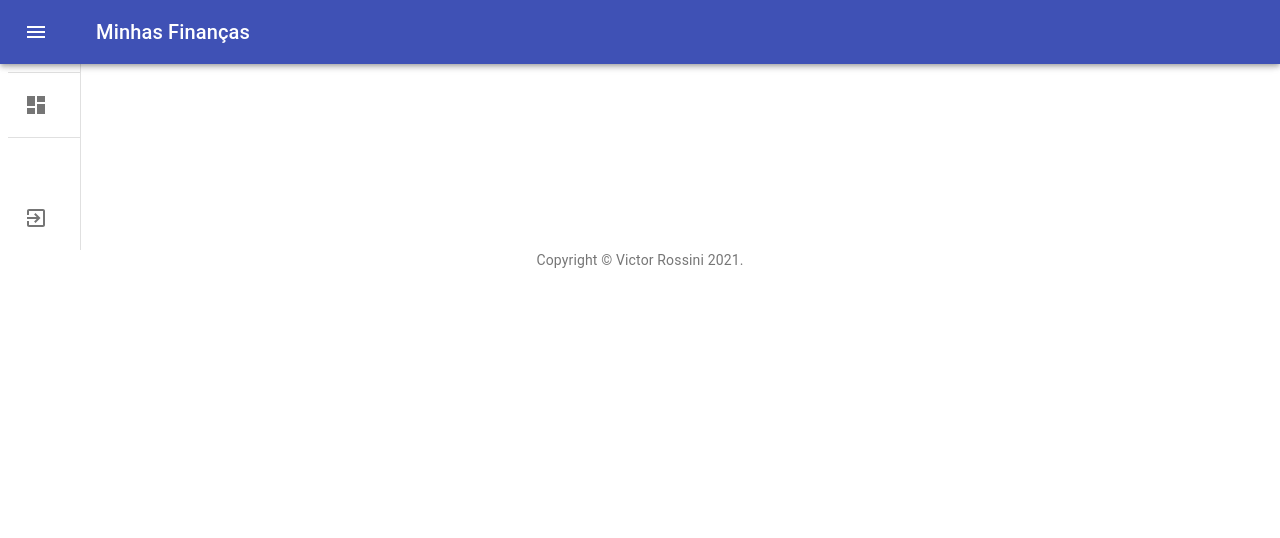
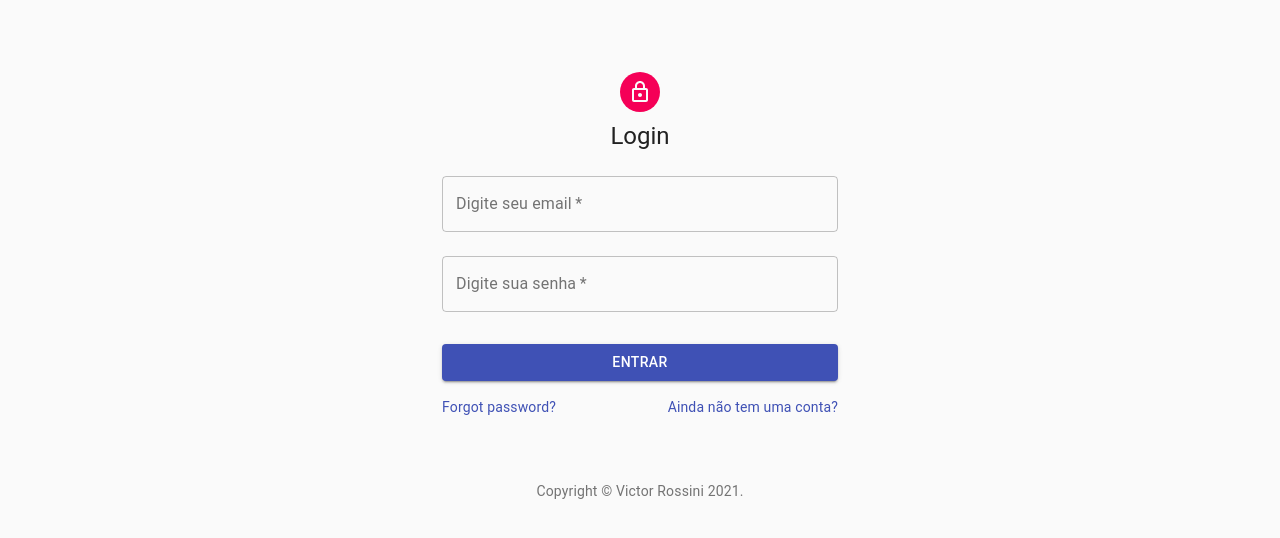
Before and after one commit to Victor0123/minhas-financas-frontend, a React (Create React App) app: page / in a window 1280 px wide. Shown: the top 538 px of the page. Built offline with nearby package versions, Linux system fonts and the light colour scheme.

Commit message:
Cria paginas de login/registro e priva dashboard

```diff
--- a/package.json
+++ b/package.json
@@ -11,6 +11,7 @@
     "axios": "^0.21.1",
     "clsx": "^1.1.1",
     "moment": "^2.29.1",
+    "prop-types": "^15.7.2",
     "react": "^17.0.1",
     "react-datepicker": "^3.4.1",
     "react-dom": "^17.0.1",
--- a/src/pages/Inicial/index.js
+++ /dev/null
@@ -1,15 +0,0 @@
-import React from 'react';
-
-import Menu from '../../components/Menu/menu';
-import Footer from '../../components/footer';
-
-function Inicial() {
-  return (
-    <div>
-      <Menu />
-      <Footer />
-    </div>
-  );
-}
-
-export default Inicial;
--- /dev/null
+++ b/src/pages/SignIn/index.js
@@ -0,0 +1,81 @@
+import React from 'react';
+import {
+  Avatar,
+  Button,
+  TextField,
+  Box,
+  Typography,
+  Container,
+  CssBaseline,
+} from '@material-ui/core';
+import FormControlLabel from '@material-ui/core/FormControlLabel';
+import Checkbox from '@material-ui/core/Checkbox';
+import Link from '@material-ui/core/Link';
+import Grid from '@material-ui/core/Grid';
+import LockOutlinedIcon from '@material-ui/icons/LockOutlined';
+
+import { useStyles } from './style';
+import Footer from '../../components/footer';
+
+export default function SignIn() {
+  const classes = useStyles();
+
+  return (
+    <Container component="main" maxWidth="xs">
+      <CssBaseline />
+      <div className={classes.paper}>
+        <Avatar className={classes.avatar}>
+          <LockOutlinedIcon />
+        </Avatar>
+        <Typography component="h1" variant="h5">
+          Login
+        </Typography>
+        <form className={classes.form} noValidate>
+          <TextField
+            variant="outlined"
+            margin="normal"
+            required
+            fullWidth
+            id="email"
+            label="Digite seu email"
+            name="email"
+          />
+          <TextField
+            variant="outlined"
+            margin="normal"
+            required
+            fullWidth
+            name="password"
+            label="Digite sua senha"
+            type="password"
+            id="password"
+          />
+          <Button
+            type="submit"
+            fullWidth
+            variant="contained"
+            color="primary"
+            className={classes.submit}
+          >
+            Entrar
+          </Button>
+          <Grid container>
+            <Grid item xs>
+              <Link href="/" variant="body2">
+                Forgot password?
+              </Link>
+            </Grid>
+            <Grid item>
+              <Link href="/register" variant="body2">
+                Ainda não tem uma conta?
+              </Link>
+            </Grid>
+          </Grid>
+        </form>
+      </div>
+      <Box mt={8}>
+        <Footer />
+      </Box>
+    </Container>
+  );
+}
--- /dev/null
+++ b/src/pages/SignIn/style.js
@@ -0,0 +1,21 @@
+import { makeStyles } from '@material-ui/core/styles';
+
+export const useStyles = makeStyles(theme => ({
+  paper: {
+    marginTop: theme.spacing(8),
+    display: 'flex',
+    flexDirection: 'column',
+    alignItems: 'center',
+  },
+  avatar: {
+    margin: theme.spacing(1),
+    backgroundColor: theme.palette.secondary.main,
+  },
+  form: {
+    width: '100%', // Fix IE 11 issue.
+    marginTop: theme.spacing(1),
+  },
+  submit: {
+    margin: theme.spacing(3, 0, 2),
+  },
+}));
--- /dev/null
+++ b/src/pages/SignUp/index.js
@@ -0,0 +1,101 @@
+import React from 'react';
+import {
+  Avatar,
+  Button,
+  TextField,
+  FormControlLabel,
+  Link,
+  Grid,
+  Box,
+  Typography,
+  Container,
+  CssBaseline,
+} from '@material-ui/core';
+import LockOutlinedIcon from '@material-ui/icons/LockOutlined';
+
+import { useStyles } from './style';
+import Footer from '../../components/footer';
+
+export default function SignUp() {
+  const classes = useStyles();
+
+  return (
+    <Container component="main" maxWidth="xs">
+      <CssBaseline />
+      <div className={classes.paper}>
+        <Avatar className={classes.avatar}>
+          <LockOutlinedIcon />
+        </Avatar>
+        <Typography component="h1" variant="h5">
+          Cadastro
+        </Typography>
+        <form className={classes.form} noValidate>
+          <Grid container spacing={2}>
+            <Grid item xs={12}>
+              <TextField
+                name="Name"
+                variant="outlined"
+                required
+                fullWidth
+                id="Name"
+                label="Nome completo"
+              />
+            </Grid>
+            {/* <Grid item xs={12} sm={6}>
+              <TextField
+                variant="outlined"
+                required
+                fullWidth
+                id="lastName"
+                label="Last Name"
+                name="lastName"
+                autoComplete="lname"
+              />
+            </Grid> */}
+            <Grid item xs={12}>
+              <TextField
+                variant="outlined"
+                required
+                fullWidth
+                id="email"
+                label="Email"
+                name="email"
+                autoComplete="email"
+              />
+            </Grid>
+            <Grid item xs={12}>
+              <TextField
+                variant="outlined"
+                required
+                fullWidth
+                name="password"
+                label="Senha"
+                type="password"
+                id="password"
+              />
+            </Grid>
+          </Grid>
+          <Button
+            type="submit"
+            fullWidth
+            variant="contained"
+            color="primary"
+            className={classes.submit}
+          >
+            Cadastrar
+          </Button>
+          <Grid container justify="flex-end">
+            <Grid item>
+              <Link href="/" variant="body2">
+                Já possui uma conta? Logar
+              </Link>
+            </Grid>
+          </Grid>
+        </form>
+      </div>
+      <Box mt={5}>
+        <Footer />
+      </Box>
+    </Container>
+  );
+}
--- /dev/null
+++ b/src/pages/SignUp/style.js
@@ -0,0 +1,21 @@
+import { makeStyles } from '@material-ui/core/styles';
+
+export const useStyles = makeStyles(theme => ({
+  paper: {
+    marginTop: theme.spacing(8),
+    display: 'flex',
+    flexDirection: 'column',
+    alignItems: 'center',
+  },
+  avatar: {
+    margin: theme.spacing(1),
+    backgroundColor: theme.palette.secondary.main,
+  },
+  form: {
+    width: '100%', // Fix IE 11 issue.
+    marginTop: theme.spacing(3),
+  },
+  submit: {
+    margin: theme.spacing(3, 0, 2),
+  },
+}));
--- /dev/null
+++ b/src/routes/Route.js
@@ -0,0 +1,31 @@
+import React from 'react';
+import PropTypes from 'prop-types';
+import { Route, Redirect } from 'react-router-dom';
+
+export default function RouteWrapper({
+  component: Component,
+  isPrivate,
+  ...rest
+}) {
+  const signed = false;
+
+  if (!signed && isPrivate) {
+    return <Redirect to="/" />;
+  }
+
+  if (signed && !isPrivate) {
+    return <Redirect to="/dashboard" />;
+  }
+
+  return <Route {...rest} component={Component} />;
+}
+
+RouteWrapper.propTypes = {
+  isPrivate: PropTypes.bool,
+  component: PropTypes.oneOfType([PropTypes.element, PropTypes.func])
+    .isRequired,
+};
+
+RouteWrapper.defaultProps = {
+  isPrivate: false,
+};
--- a/src/routes/index.js
+++ b/src/routes/index.js
@@ -1,14 +1,18 @@
 import React from 'react';
-import { Switch, Route } from 'react-router-dom';
+import { Switch } from 'react-router-dom';
+import Route from './Route';
 
+import SignIn from '../pages/SignIn';
+import SignUp from '../pages/SignUp';
 import Dashboard from '../pages/Dashboard';
-import Inicial from '../pages/Inicial';
 
 function routes() {
   return (
     <Switch>
-      <Route exact path="/" component={Inicial} />
-      <Route path="/dashboard" component={Dashboard} />
+      <Route exact path="/" component={SignIn} />
+      <Route exact path="/register" component={SignUp} />
+
+      <Route path="/dashboard" component={Dashboard} isPrivate />
     </Switch>
   );
 }
```
Also changed, not shown: .eslintrc.json.
